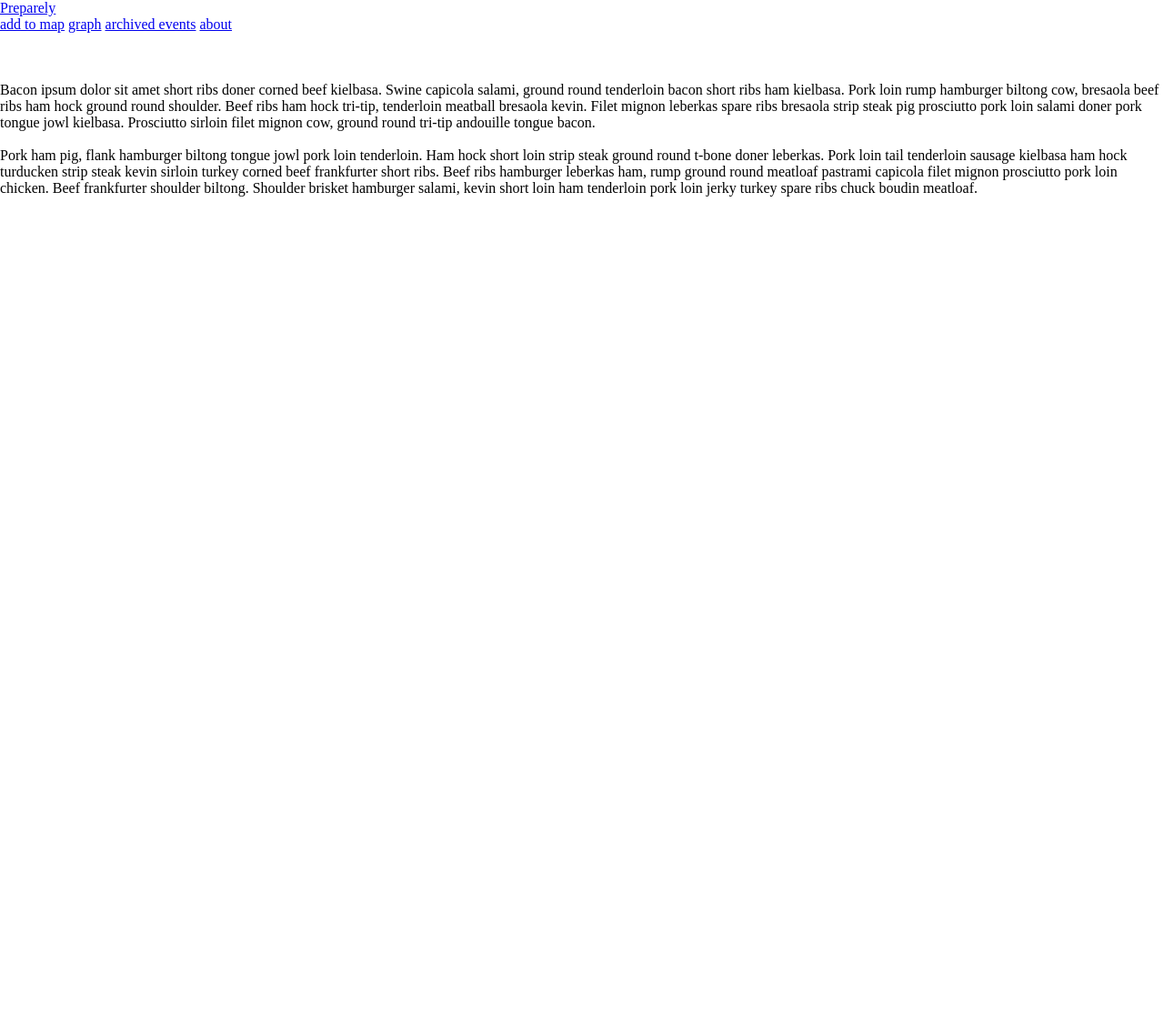
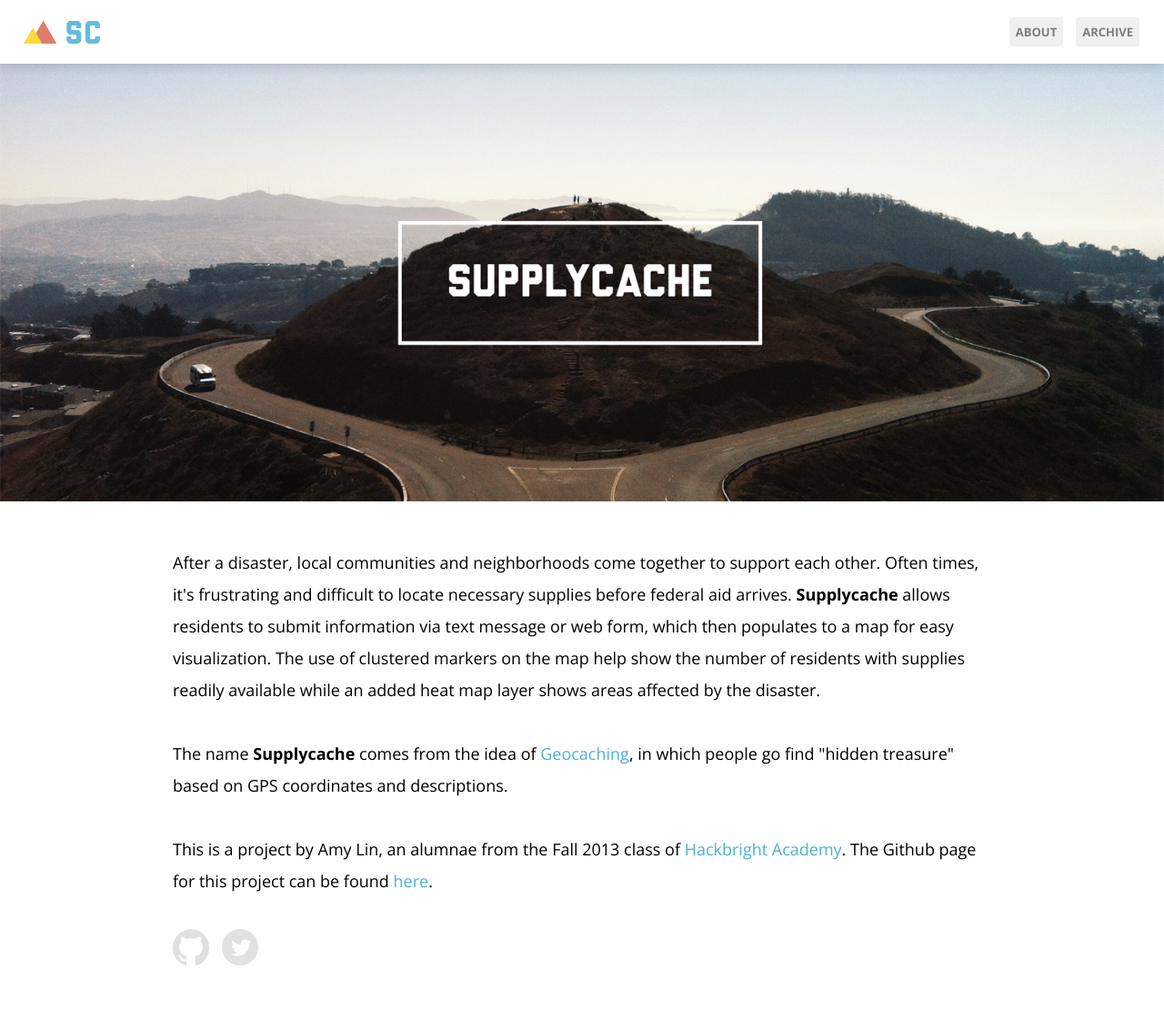
Before and after one commit to amlsf/HB-Project, a Flask app: page /about in a window 1280 px wide. Shown: the whole page at 91% size. Before the commit the page ends 216 px from the top, so only its background shows below. Run offline with Flask 2, Linux system fonts and the light colour scheme; some libraries are stand-ins or nearby versions.

Commit message:
Finished restructuring layout; updated CSS

```diff
--- a/Web/static/css/MarkerCluster.Default.css
+++ b/Web/static/css/MarkerCluster.Default.css
@@ -28,10 +28,10 @@
 	height: 30px;
 	margin-left: 5px;
 	margin-top: 5px;
-
 	text-align: center;
 	border-radius: 15px;
 	font: 12px "Helvetica Neue", Arial, Helvetica, sans-serif;
+	color: #000;
 	}
 .marker-cluster span {
 	line-height: 30px;
--- a/Web/static/css/styles.css
+++ b/Web/static/css/styles.css
@@ -7,7 +7,7 @@
 /******* GLOBAL *******/
 
 html {
-	overflow: hidden;
+	overflow: auto;
 }
 
 body {
@@ -20,42 +20,100 @@ ul {
 }
 
 p {
-	font: 13px/18px "Opens Sans", Arial, sans-serif;
+	font: 13px/18px "Open Sans", Arial, sans-serif;
+}
+
+a {
+	text-decoration: none;
+	color: #4cb1d7;
+}
+
+a:hover {
+	text-decoration: underline;
+}
+
+/******* MAP CONTENT *******/
+
+#content-wrapper {
+	float: left;
+	width: 100%;
+}
+
+#map {
+	width: 100%;
+	height: 100%;
+	top: 0;
+	bottom: 0;
+}
+
+.overlay {
+	position: absolute;
+	padding: 10px;
+	font: 14px/16px "Open Sans", Arial, sans-serif;
+	background-color: rgba(46, 46, 46, 0.45);
+	border-radius: 4px 3px 6px / 0 0 4px 0;
+	color: #fff;
+	font-weight: normal;
+}
+
+.title {
+	text-align: center;
+	top: 0;
+	left: 350px;
 }
 
 
-/******* SIDEBAR *******/
+/******* SIDEBAR & NAV *******/
 
 #sidebar {
 	background: #fff;
 	/*border-left: 1px solid #b7b7b7;*/
 	float: right;
-	right: 350px;
-	margin-right: -350px;
+/*	right: 350px;
+	margin-right: -350px;*/
 	position: absolute;
 	width: 350px;
 	overflow-y: auto;
+	opacity: 0.85;
+	box-shadow: 0 0 15px rgba(0, 0, 0, 0.15);
 }
 
 #title-image {
-	margin: 25px 0 25px 0;
+	margin: 35px 0 40px 0;
 	border: 0;
 	text-align: center;
 }
 
-/*.text-info {
-	background: #fff;
-	margin: auto;
-	position: relative;
-	top: 35px;
-	left: 0;
-	bottom: 0;
-	right: 0;
-	overflow: auto;
-	width: 270px;
-	height: 100%;
-}*/
+#navcontainer ul {
+	margin: 40px 0 40px 0;
+	padding: 0;
+	list-style-type: none;
+	text-align: center;
+}
 
+#navcontainer ul li {
+	display: inline;
+}
+
+#navcontainer ul li a {
+	text-decoration: none;
+	font: 13px "Open Sans", Arial, sans-serif;
+	text-align: center;
+	text-transform: uppercase;
+	font-weight: 700;
+	color: #676767;
+	background-color: #eee;
+	padding: 7px;
+	margin: 5px;
+	width: 100px;
+	border-radius: 4px 3px 6px / 2px 4px;
+}
+
+#navcontainer ul li a:hover {
+	text-decoration: none;
+	color: #333;
+	background-color: #cdcdcd;
+}
 
 /******* FORM *******/
 
@@ -67,21 +125,17 @@ p {
 	left: 0;
 	bottom: 0;
 	right: 0;
-	overflow: auto;
+	overflow-y: auto;
 	width: 270px;
 }
 
 label {
 	width: 270px;
 	float: left;
-	font: 16px/25px "Opens Sans", Arial, sans-serif;
+	font: 14px/20px "Open Sans", Arial, sans-serif;
 	text-align: left;
 	display: block;
 	font-weight: 700;
-}
-
-.sub-label {
-    font: 15px "Opens Sans", Arial, sans-serif;
 }
 
 .input {
@@ -89,78 +143,140 @@ label {
 	height: 30px;
 	margin-bottom: 15px;
 	background: #fff;
-	border: 1px solid #b7b7b7;
-	font: 18px "Opens Sans", Arial, sans-serif;
+	border: 1px solid #ccc;
+	border-radius: 4px 3px 6px / 2px 4px;
+	font: 15px "Open Sans", Arial, sans-serif;
 }
 
-.input-login {
+/*.input-login {
 	width: 150px;
 	height: 25px;
 	margin-left: 20px;
 	background: #fff;
-	border: 1px solid #b7b7b7;
-	font: 18px "Opens Sans", Arial, sans-serif;
-}
+	border: 1px solid #ccc;
+	border-radius: 4px 3px 6px / 2px 4px;
+	font: 18px "Open Sans", Arial, sans-serif;
+}*/
 
 .input-comment {
 	width: 270px;
 	height: 72px;
+	top: 0;
+	line-height: 72px;
 	margin-bottom: 20px;
 	background: #fff;
-	border: 1px solid #b7b7b7;
-	font: 15px "Opens Sans", Arial, sans-serif;
-	text-align: top;
+	border: 1px solid #ccc;
+	border-radius: 4px 3px 6px / 2px 4px;
+	font: 15px "Open Sans", Arial, sans-serif;
 }
 
 .btn-style {
 	margin: 5px 0 15px 0;
 	border: none;
-	background-color: #b7b7b7;
-	width: 180px;
+	border-radius: 4px 3px 6px / 2px 4px;
+	background-color: #db6653;
+	width: 150px;
 	height: 45px;
 	color: #fff;
 	font: 20px "Arvo", Georgia, serif;
 }
 
+/******* TOP NAV - SUBPAGES *******/
 
-/******* MAIN CONTENT *******/
+#top-nav {
+	background: #fff;
+	top: 0;
+	position: fixed;
+	width: 100%;
+	height: 70px;
+	opacity: 0.85;
+	box-shadow: 0 0 15px 0 rgba(0, 0, 0, 0.25);
+}
 
-#content-wrapper {
+#top-nav-container-left {
+	float: left;
+	margin: 22px 0 0 25px;
+}
+
+#top-nav-container-right {
 	float: right;
+	margin: 26px 22px 0 0;
+}
+
+#top-nav-list ul {
+	margin: 0;
+	padding: 0;
+	list-style-type: none;
+	text-align: center;
+}
+
+#top-nav-list ul li {
+	display: inline;
+}
+
+#top-nav-list ul li a {
+	text-decoration: none;
+	font: 13px "Open Sans", Arial, sans-serif;
+	text-align: center;
+	text-transform: uppercase;
+	font-weight: 700;
+	color: #676767;
+	background-color: #eee;
+	padding: 7px;
+	margin: 5px;
+	width: 100px;
+	border-radius: 4px 3px 6px / 2px 4px;
+}
+
+#top-nav-list ul li a:hover {
+	text-decoration: none;
+	color: #333;
+	background-color: #cdcdcd;
+}
+
+/******* CONTENT - SUBPAGES *******/
+
+#subpage-container {
+	width: 100%;
+	height: 100%;
+}
+
+#subpage-header {
+	margin: 70px 0 50px 0;
 	width: 100%;
 }
 
-#content {
-	background: #fff;
-	margin-right: 350px;
-	overflow-y: auto;
+#subpage-content {
+	/*background-color: #000;*/
+	margin: auto;
+	width: 900px;
 }
 
-
-/******* MAP *******/
-
-#map {
+#subpage-archive-container {
 	width: 100%;
 	height: 100%;
-	top: 0;
-	bottom: 0;
+	background: url("../../static/img/tiny_grid.png");
 }
 
-.overlay {
-	position: absolute;
-	padding: 15px;
-	font: 14px/16px "Open Sans", Arial, sans-serif;
-	background-color: rgba(255, 255, 255, 0.65);
-	box-shadow: 0 0 15px rgba(0, 0, 0, 0.45);
-	color: #000;
-	font-weight: 700;
+#subpage-archive-inner-container {
+	padding-top: 260px;
 }
 
-.title {
-	text-align: center;
-	top: 0;
-	left: 0;
+#subpage-archive-content {
+	width: 450px;
+	margin: auto;
 }
+
+#description {
+	font: 18px/35px "Open Sans", Arial, sans-serif;
+	padding-bottom: 50px
+}
+
+#description-login {
+	margin: auto;
+	width: 270px;
+}
+
 
 /******* GRAPH *******/
 
--- a/Web/templates/about.html
+++ b/Web/templates/about.html
@@ -1,28 +1,45 @@
 {% extends 'base.html' %}
 	<body>
 	{% block body %}
-		<div id="nav">
-			<div id="title-container">
-				<div id="title">
-					<a href="/" class="title">Preparely</a>
+		<div id="top-nav">
+			<div id="top-nav-container-left">
+				<a href="/">
+					<img src="../static/img/supplycache-logo-subpage.png" border="0">
+				</a>
+			</div>
+			<div id="top-nav-container-right">
+				<div id="top-nav-list">
+					<ul>
+						<li><a href="/about" class="active">About</a></li>
+						<li><a href="/archive">Archive</a></li>
+					</ul>
 				</div>
-			</div>
-			<div id="nav-right">
-				<a href="/form" id="submit-button" class="navright">add to map</a>
-				<a href="/graph" class="navright">graph</a>
-				<a href="/archive" class="navright">archived events</a>
-				<a href="/about" class="navright">about</a>
 			</div>
 		</div>
 
-		<br><br><br>
+		<div id="subpage-container">
+			<div id="subpage-header">
+				<img src="../static/img/about-header.png" width="100%" />
+			</div>
+			<div id="subpage-content">
+				<div id="description">
+					After a disaster, local communities and neighborhoods come together to support each other. Often times, it's frustrating and difficult to locate necessary supplies before federal aid arrives. <strong>Supplycache</strong> allows residents to submit information via text message or web form, which then populates to a map for easy visualization. The use of clustered markers on the map help show the number of residents with supplies readily available while an added heat map layer shows areas affected by the disaster.
 
-		<div id="small-content">
-			Bacon ipsum dolor sit amet short ribs doner corned beef kielbasa. Swine capicola salami, ground round tenderloin bacon short ribs ham kielbasa. Pork loin rump hamburger biltong cow, bresaola beef ribs ham hock ground round shoulder. Beef ribs ham hock tri-tip, tenderloin meatball bresaola kevin. Filet mignon leberkas spare ribs bresaola strip steak pig prosciutto pork loin salami doner pork tongue jowl kielbasa. Prosciutto sirloin filet mignon cow, ground round tri-tip andouille tongue bacon.
+					<br><br>
 
-			<br><br>
+					The name <strong>Supplycache</strong> comes from the idea of <a href="http://geocaching">Geocaching</a>, in which people go find "hidden treasure" based on GPS coordinates and descriptions.
 
-			Pork ham pig, flank hamburger biltong tongue jowl pork loin tenderloin. Ham hock short loin strip steak ground round t-bone doner leberkas. Pork loin tail tenderloin sausage kielbasa ham hock turducken strip steak kevin sirloin turkey corned beef frankfurter short ribs. Beef ribs hamburger leberkas ham, rump ground round meatloaf pastrami capicola filet mignon prosciutto pork loin chicken. Beef frankfurter shoulder biltong. Shoulder brisket hamburger salami, kevin short loin ham tenderloin pork loin jerky turkey spare ribs chuck boudin meatloaf.
+					<br><br>
+
+					This is a project by Amy Lin, an alumnae from the Fall 2013 class of <a href="http://hackbrightacademy.com">Hackbright Academy</a>. The Github page for this project can be found <a href="http://github.com/aroundthesea.HB-Project">here</a>.
+
+					<br><br>
+					<a href="http://github.com/aroundthesea" title="@aroundthesea"><img src="../static/img/github-logo.png" border="0" width="40" height="40"></a>
+
+					&nbsp;
+
+					<a href="http://twitter.com/aroundthesea" title="@aroundthesea"><img src="../static/img/twitter-logo.png" border="0" width="40" height="40"></a>
+			</div>
 		</div>
 	{% endblock %}
 	</body>
--- a/Web/templates/base.html
+++ b/Web/templates/base.html
@@ -1,18 +1,23 @@
 <!--
     Author: Amy Lin
     Hackbright Academy, Fall 2013
+
+    Many thanks to:
+        Leaflet JS + the amazing community for the various plugins
+        Heatmap JS
+        Cloudmade
 -->
 
 <html>
     <head>
-        <title>Respondly: Mapping Community Responses</title>
+        <title>Supplycache: Locating Resources in Your Community</title>
 
         <meta charset="utf-8">
         <meta name="viewport" content="width=device-width, initial-scale=1.0, maximum-scale=1.0, user-scalable=no" />
 
         <script src="http://code.jquery.com/jquery-1.8.0.min.js"></script>
-        <link rel="stylesheet" href="http://cdn.leafletjs.com/leaflet-0.5.1/leaflet.css" />
-        <script src="http://cdn.leafletjs.com/leaflet-0.5.1/leaflet-src.js"></script>
+        <link rel="stylesheet" href="../static/css/leaflet.css" />
+        <script src="../static/js/leaflet-src.js"></script>
         <script type="text/javascript" src="../static/js/heatmap.js"></script>
         <script type="text/javascript" src="../static/js/heatmap-leaflet.js"></script>
         <script type="text/javascript" src="../static/js/QuadTree.js"></script>
@@ -43,20 +48,23 @@
             });
         </script>
 
+        <!-- CloudMade tiles: 112887, 82651 -->
         <script>
         $(function () {
             var baseLayer = L.tileLayer(
-                'http://{s}.tile.cloudmade.com/38be25219f7c4b6f8953354a1b2e583f/112887/256/{z}/{x}/{y}.png',{
+                'http://{s}.tile.cloudmade.com/38be25219f7c4b6f8953354a1b2e583f/82651/256/{z}/{x}/{y}.png',{
                     attribution: 'Map data &copy; <a href="http://openstreetmap.org">OpenStreetMap</a> contributors, <a href="http://creativecommons.org/licenses/by-sa/2.0/">CC-BY-SA</a>, Imagery © <a href="http://cloudmade.com">CloudMade</a>',
                     maxZoom: 18
                 }
             );
-
+            // Heatmap JS
             var heatmapLayer = L.TileLayer.heatMap({
                 // radius could be absolute or relative
                 // absolute: radius in meters, relative: radius in pixels
-                radius: { value: 2000, absolute: true },
-                //radius: { value: 20, absolute: false },
+                radius: {
+                    value: 500,
+                    absolute: true
+                },
                 opacity: 0.65,
                 gradient: {
                     0.45: "rgb(0,0,255)",
@@ -67,15 +75,21 @@
                 }
             });
 
+            // Heatmap points
             var testData = {
                 max: 31,
                 data: [
-                    {lat: 37.786827, lon:-122.490956, value: 2},
-                    {lat: 37.779399, lon:-122.454155, value: 3},
-                    {lat: 37.73, lon:-122.420338, value: 4}
+                    {lat: 37.786827, lon:-122.490956, value: 2.75},
+                    {lat: 37.791827, lon:-122.482956, value: 2},
+                    {lat: 37.779399, lon:-122.454155, value: 1},
+                    {lat: 37.773399, lon:-122.459155, value: 1.5},
+                    {lat: 37.769399, lon:-122.454155, value: 1.5},
+                    {lat: 37.769399, lon:-122.464155, value: 1.5},
+                    {lat: 37.73, lon:-122.420338, value: 3.75},
+                    {lat: 37.735, lon:-122.425338, value: 1.75},
+                    {lat: 37.729, lon:-122.433338, value: 1.75}
                 ]
             };
-
             heatmapLayer.setData(testData.data);
 
             var markerIcon = L.Icon.extend({
@@ -87,13 +101,11 @@
                 iconUrl: '../static/img/marker-icon.png'
             });
 
-            var markers = new L.MarkerClusterGroup({
-                disableClusteringAtZoom: 17
-            });
+            var markers = new L.MarkerClusterGroup();
 
             var map = new L.Map('map', {
                 zoomControl: false,
-                center: new L.LatLng(37.759859,-122.44949),
+                center: new L.LatLng(37.762573,-122.495365),
                 zoom: 12,
                 layers: [baseLayer, heatmapLayer]
             });
@@ -101,14 +113,8 @@
                 position: 'topright'
             }).addTo(map);
 
+            // User input
             var coordinates = {{ map_json | safe }};
-
-            // [
-            //     [37.786827,-122.490956, "Hello, world"],
-            //     [37.779399, -122.454155, "Hello, world"],
-            //     [37.795542, -122.420338, "Hello, world"]
-            // ];
-
             for (var i = 0; i < coordinates.length; i++) {
                 var a = coordinates[i];
                 var title = a[2];
@@ -121,7 +127,6 @@
             }
             map.addLayer(markers);
 
-            // make accessible for debugging
             layer = heatmapLayer;
         });
         </script>
--- a/Web/view.py
+++ b/Web/view.py
@@ -53,12 +53,13 @@ def index():
 # somehow say, only add new entries to the database
 @app.route("/incoming/sms", methods=["GET", "POST"])
 def incoming_sms():
-    print "FORM", request.form
-    print "ARGS", request.args
+    # print "FORM", request.form
+    # print "ARGS", request.args
+
     # Get user phone number
-    print request.args('From')
+    user_num = request.args('From')
     # Get text message
-    print request.args('Body')
+    user_msg = request.args('Body')
 
     message = "Your text message has been received by Respondly!"
     resp = twilio.twiml.Response()
```
Also changed, not shown: Web/templates/archive.html (+35 -24 lines), Web/templates/index.html (+14 -8 lines), Web/respondly.db, Web/static/img/about-header.png (added), Web/static/img/github-logo.png (added), Web/static/img/subtle_zebra_3d.png (added), Web/static/img/supplycache-logo-blue.png (added), Web/static/img/supplycache-logo-subpage.png (added), Web/static/img/supplycache-logo.png (added), Web/static/img/tiny_grid.png (added), Web/static/img/twitter-logo.png (added).
